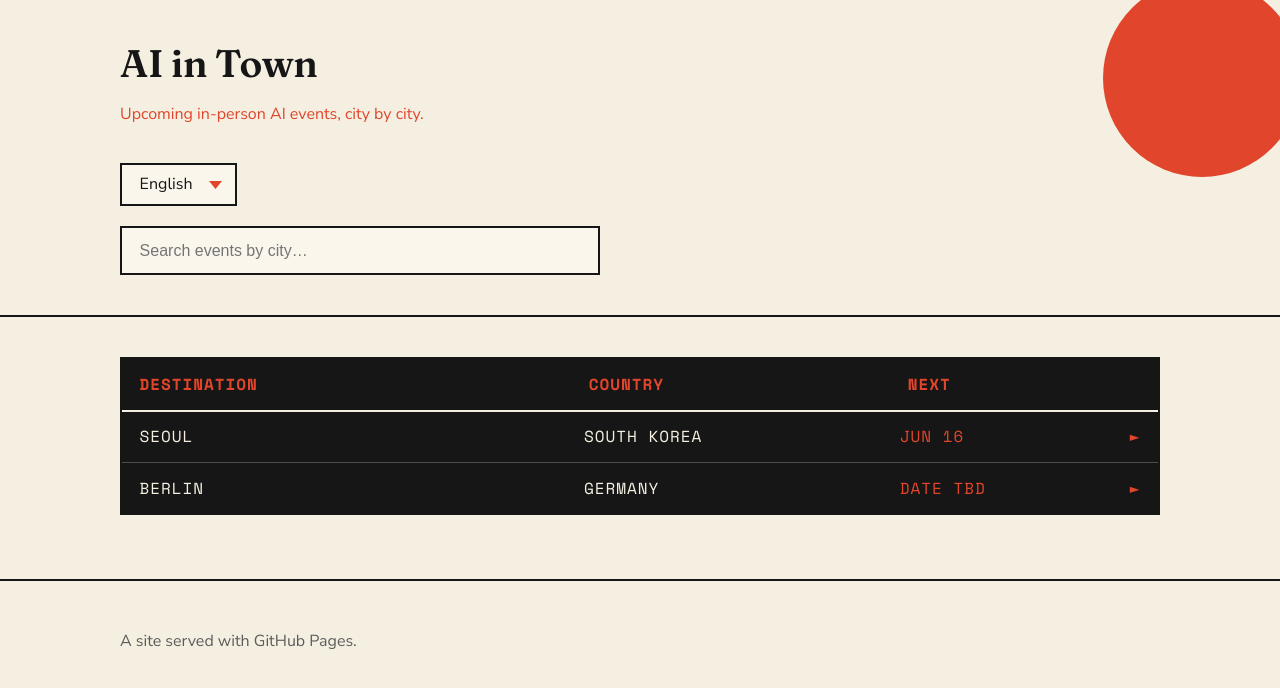
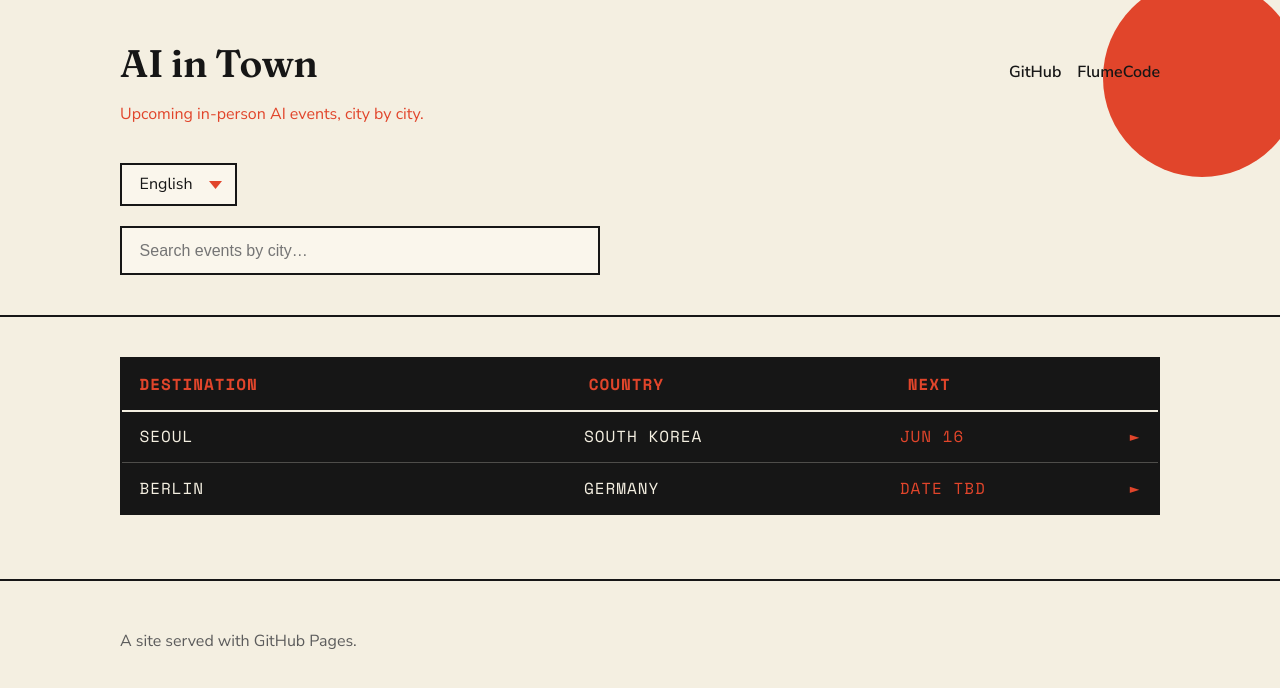
Before and after one commit to KeunwooPark/aiintown, a Jekyll site: the page built from index.md, in a window 1280 px wide. Shown: the top 688 px of the page. Built offline with Jekyll 4.4.1, drawn with Linux system fonts in a browser that asks for light colours.

Commit message:
FlumeCode: Add top-right GitHub and FlumeCode text links to the site header

```diff
--- a/_includes/header.html
+++ b/_includes/header.html
@@ -1,5 +1,9 @@
 <header class="site-header">
   <div class="container">
+    <nav class="header-links" aria-label="Repositories">
+      <a href="https://github.com/KeunwooPark/aiintown" target="_blank" rel="noopener">GitHub</a>
+      <a href="https://www.flumecode.work/repositories/26c6aa50-ba00-4b22-b371-fb4ccfe0fe0b" target="_blank" rel="noopener">FlumeCode</a>
+    </nav>
     <h1>{{ site.title }}</h1>
     <p class="tagline" data-i18n="tagline">Upcoming in-person AI events, city by city.</p>
     <label class="lang-switch">
--- a/_sass/_layout.scss
+++ b/_sass/_layout.scss
@@ -30,6 +30,21 @@
 .site-header .container {
   position: relative;
   z-index: 1;
+}
+
+// Pinned to the container's top-right so it layers above the decorative ::after circle (z-index: 2 > container z-index: 1).
+.header-links {
+  position: absolute;
+  top: 1.25rem;
+  right: 1.25rem;
+  z-index: 2;
+  display: flex;
+  gap: 1rem;
+  font-family: $font-sans;
+  font-weight: 600;
+
+  a { color: $color-ink; text-decoration: none; }
+  a:hover { color: $color-accent; }
 }
 
 .site-header h1 { color:$color-ink; font-size:2.4rem; margin:0; font-weight:600; letter-spacing:-0.01em; }
```
Also changed, not shown: .flumecode/wiki/README.md, .flumecode/wiki/components/site.md.
